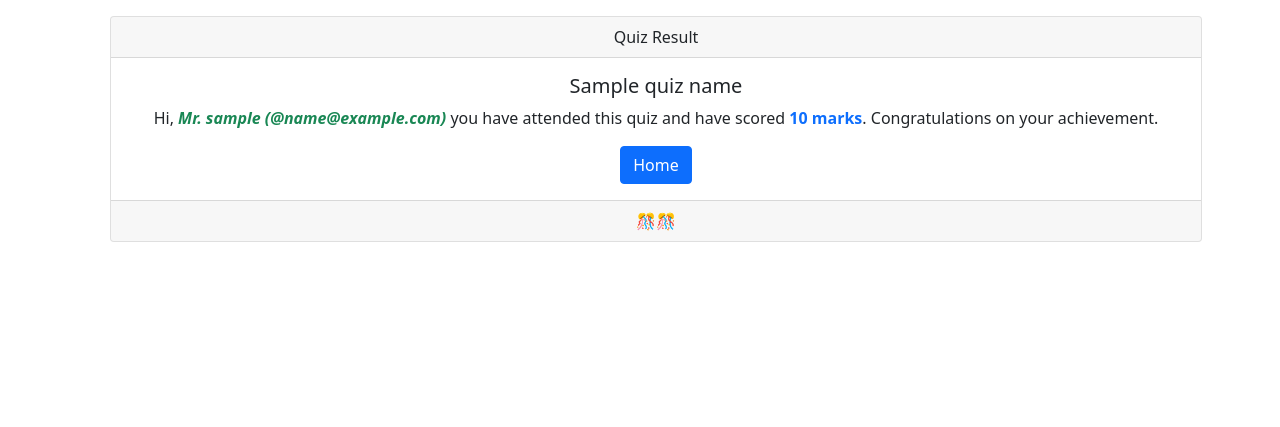
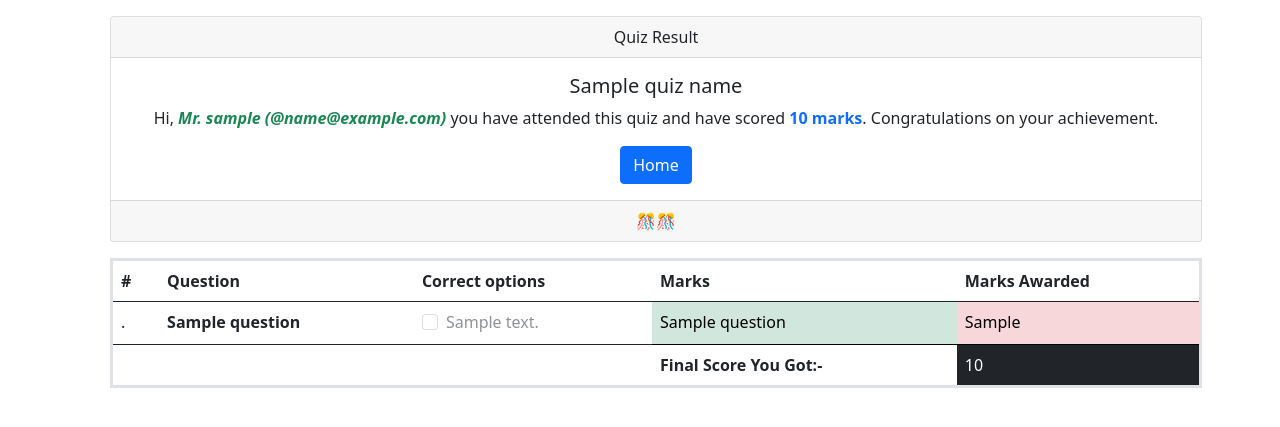
Before and after one commit to jyothiprakashpanaik/Tally-CodeBrewers-Quiz-App, a Django app: template templates/home/result.html in a window 1280 px wide. Shown: the part 56-483 px from the top of the page. Run offline with Django 3.2, Linux system fonts and the light colour scheme; the template is opened without the code that fills it: most values are stand-ins (such as "Sample title", 1, 10 or a date in 2020); some libraries are stand-ins or nearby versions.

Commit message:
Enhanced User Report Card

```diff
--- a/templates/home/result.html
+++ b/templates/home/result.html
@@ -24,9 +24,9 @@
   <div class="card-body">
     <h5 class="card-title">{{quiz_name}}</h5>
     <p class="card-text">Hi,
-<em class="text-success"><b>Mr. {{username}} (@{{email}})</b></em> you have attended this quiz and have scored <b class="text-primary">{{score}} marks</b>.
-Congratulations on your achievement.
-</p>
+      <em class="text-success"><b>Mr. {{username}} (@{{email}})</b></em> you have attended this quiz and have scored <b class="text-primary">{{score}} marks</b>.
+      Congratulations on your achievement.
+      </p>
     <a href="/" class="btn btn-primary">Home</a>
   </div>
   <div class="card-footer text-muted">
@@ -35,6 +35,63 @@ Congratulations on your achievement.
 </div>
 
 
+<table class="table mt-3 border border-3 p-2">
+  <thead>
+    <tr>
+      <th scope="col">#</th>
+      <th scope="col">Question</th>
+      <th scope="col">Correct options</th>
+      <th scope="col">Marks</th>
+      <th scope="col">Marks Awarded</th>
+    </tr>
+  </thead>
+  <tbody>
+    {% for question in questions_report %}
+
+    <tr>
+      <td>.</td>
+      <td>
+      <b>{{question.question}}</b>
+      </td>
+      <td>
+
+          {% for correct_option in question.correct_options %}
+          <div class="form-check">
+          <input class="form-check-input" type="checkbox" disabled
+
+          {% if correct_option.correct %}
+          checked
+          {% endif %}
+
+          >
+          <label class="form-check-label">
+            {{correct_option.answer}}
+          </label>
+          </div>
+          {% endfor %}
+
+      </td>
+
+      <td class="table-success">
+        {{question.question_marks}}
+      </td>
+      <td class="table-danger">
+        {{question.marks_awarded}}
+      </td>
+    </tr>
+    {% endfor %}
+  </tbody>
+  <tfoot>
+    <td></td>
+    <td></td>
+
+    <td></td>
+    <th>Final Score You Got:- </th>
+    <td class="table-dark">{{score}}</td>
+
+  </tfoot>
+</table>
+
 
 
 
```
Also changed, not shown: home/views.py (+7 -10 lines).
